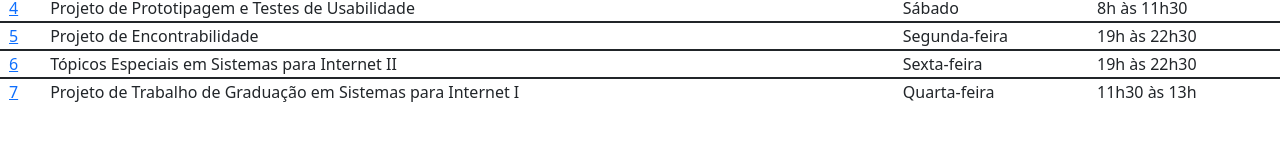
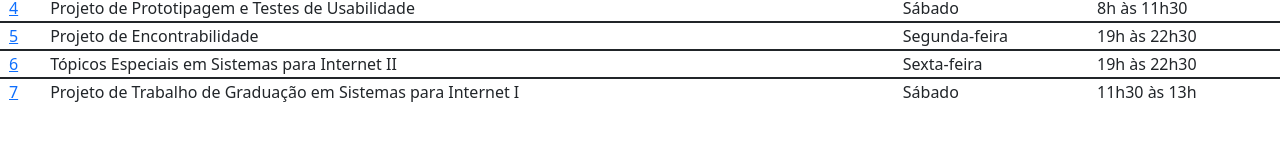
Before and after one commit to marjciardullo/angular-aula, an Angular app: page /list in a window 1280 px wide. Shown: the part 325-466 px from the top of the page. Built offline with nearby package versions, Linux system fonts and the light colour scheme.

Commit message:
1 file modified

```diff
--- a/src/app/list.ts
+++ b/src/app/list.ts
@@ -67,7 +67,7 @@ export const listData = [
   {
     id: 7,
     materia: 'Projeto de Trabalho de Graduação em Sistemas para Internet I',
-    dia: 'Quarta-feira',
+    dia: 'Sábado',
     horario: '11h30 às 13h',
     totalAulas: 40,
     ementa:
```
